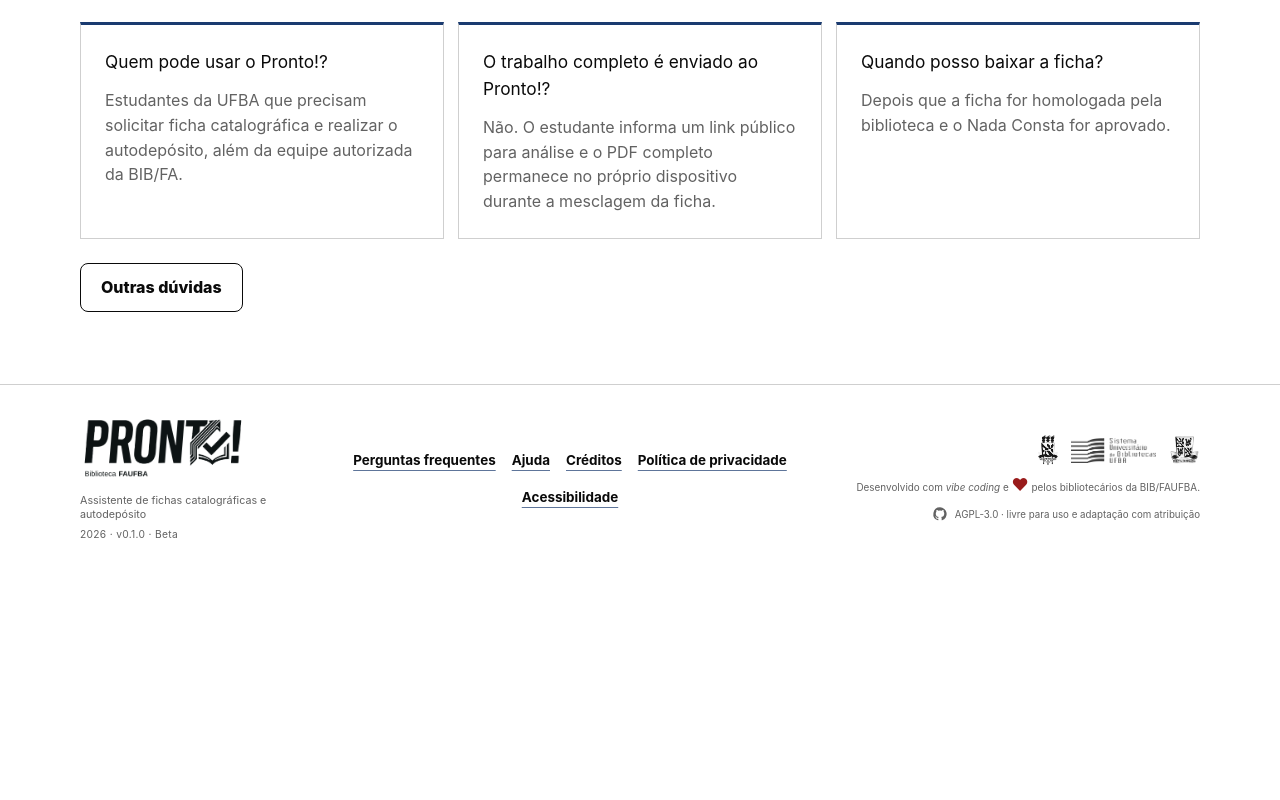
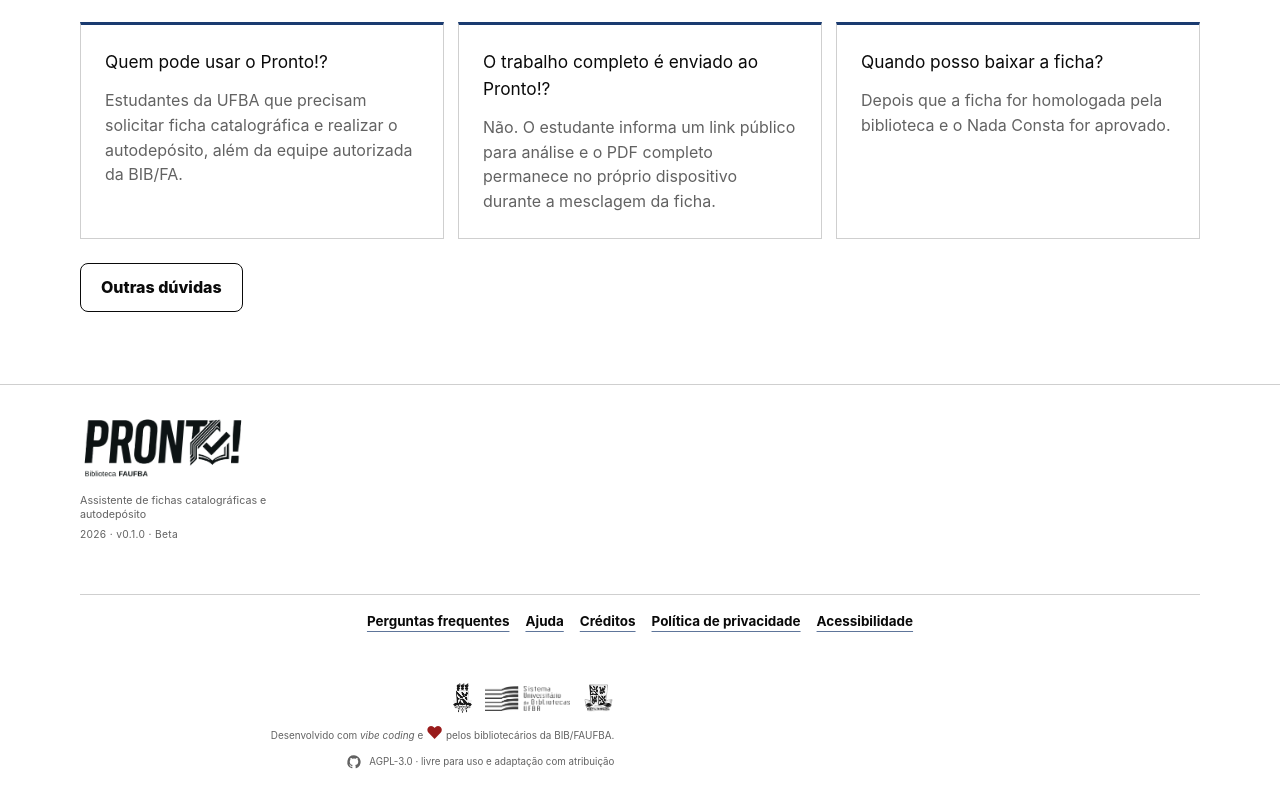
Before and after one commit to ramondavi/codex-projetos, a Next.js app: page / in a window 1280 px wide. Shown: the part 1452-2252 px from the top of the page. Before the commit the page ends 2025 px from the top, so only its background shows below. Built offline with nearby package versions, Linux system fonts and the light colour scheme; no server answers; the database is empty.

Commit message:
refactor: integra navegação lateral e rodapé

```diff
--- a/src/app/globals.css
+++ b/src/app/globals.css
@@ -158,6 +158,7 @@
 }
 
 @media (min-width: 901px) {
+  .dashboard-nav { position: fixed; inset: 0 auto 0 0; z-index: 30; width: 232px; }
   body:has(.dashboard-shell) #barra-brasil .conteudo-barra-brasil,
   body:has(.dashboard-shell) .accessibility-bar__inner { width: calc(100% - 296px) !important; max-width: none !important; margin-left: 264px !important; margin-right: 32px !important; }
 }
@@ -359,13 +360,13 @@
 .global-footer { border-top: 1px solid var(--line); background: var(--surface-raised); }
 .global-footer__inner { display: block; padding-block: 30px; }
 .global-footer__columns { grid-template-columns: minmax(220px, 1fr) minmax(190px, .78fr) minmax(250px, 1fr); align-items: center; gap: clamp(24px, 4vw, 56px); }
-.global-footer__columns { grid-template-columns: minmax(220px, 1fr) auto minmax(360px, 1fr); }
+.global-footer__columns { grid-template-columns: minmax(220px, 1fr) minmax(360px, 1fr); }
 .global-footer__left { gap: 7px; }
 .global-footer__identity { gap: 5px; }
 .global-footer__identity .brand--compact .brand__logo { width: 144px; }
 .global-footer__tagline { max-width: 230px; font-size: .67rem; }
 .global-footer__version { font-size: .64rem; }
-.global-footer__nav { display: flex; flex-wrap: nowrap; justify-content: center; gap: 16px; white-space: nowrap; }
+.global-footer__nav { grid-column: 1 / -1; display: flex; flex-wrap: nowrap; justify-content: center; gap: clamp(16px, 2.2vw, 28px); padding-top: 16px; border-top: 1px solid var(--line); white-space: nowrap; }
 .global-footer__nav a { color: var(--text); font-size: .84rem; font-weight: 720; text-decoration: underline; text-decoration-color: color-mix(in srgb, var(--gold) 70%, transparent); text-decoration-thickness: 1px; text-underline-offset: 5px; }
 .global-footer__nav a:hover { color: var(--institutional); text-decoration-color: currentColor; }
 .global-footer__right { gap: 9px; align-content: center; }
```
